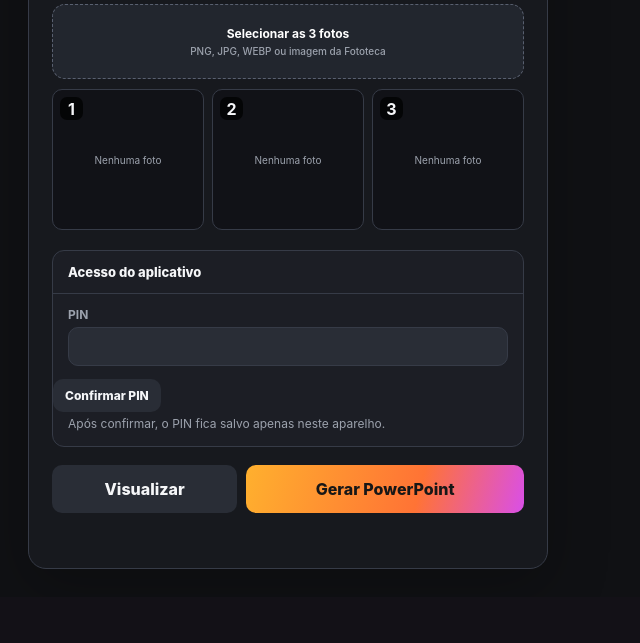
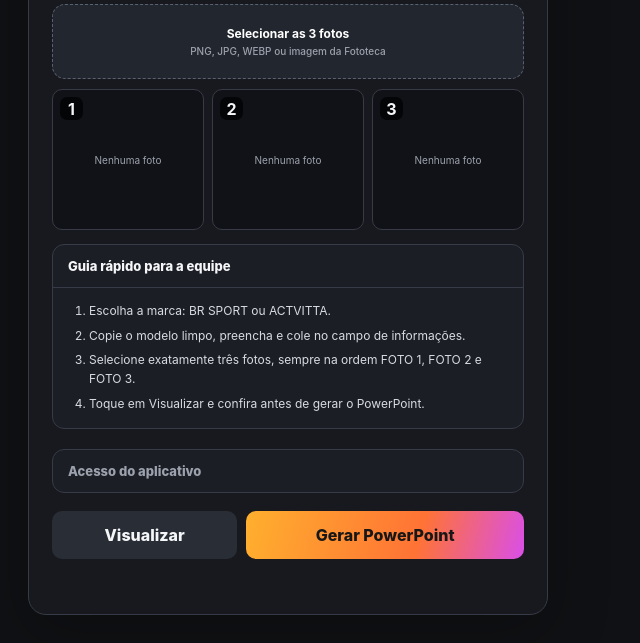
Before and after one commit to nimotodagod-rgb/nimo, a Flask app: page / in a window 1280 px wide, after a click on "Guia rápido para a equipe". Shown: the part 1036-1679 px from the top of the page, without its empty margins (0-640 px from the left). Before the commit the page ends 1605 px from the top, so only its background shows below. Run offline with Flask 3, Linux system fonts and the light colour scheme.

Commit message:
Melhorar tela cheia e guia da equipe

```diff
--- a/web/static/app.js
+++ b/web/static/app.js
@@ -381,6 +381,27 @@ function showSlide(index) {
   });
   $("#slideCounter").textContent = `${state.slideIndex + 1} / ${slides.length}`;
   $("#slideCounter").hidden = false;
+}
+
+function updateSlideShowSize() {
+  const viewer = $("#previewViewer");
+  if (!viewer.classList.contains("slide-show-mode")) return;
+  const compact = window.innerWidth <= 600;
+  const horizontalReserve = compact ? 92 : 150;
+  const verticalReserve = compact ? 128 : 76;
+  const widthByScreen = window.innerWidth - horizontalReserve;
+  const widthByHeight = (window.innerHeight - verticalReserve) * (16 / 9);
+  const width = Math.max(280, Math.min(1200, widthByScreen, widthByHeight));
+  viewer.style.setProperty("--slide-show-width", `${Math.floor(width)}px`);
+}
+
+function closeSlideShowMode() {
+  const viewer = $("#previewViewer");
+  viewer.classList.remove("slide-show-mode");
+  viewer.style.removeProperty("--slide-show-width");
+  document.body.classList.remove("slide-show-open");
+  window.removeEventListener("resize", updateSlideShowSize);
+  window.removeEventListener("orientationchange", updateSlideShowSize);
 }
 
 function saveActiveDraft() {
@@ -857,10 +878,15 @@ $("#openPreview").addEventListener("click", async () => {
   viewer.classList.add("slide-show-mode");
   document.body.classList.add("slide-show-open");
   showSlide(0);
+  updateSlideShowSize();
+  window.addEventListener("resize", updateSlideShowSize);
+  window.addEventListener("orientationchange", updateSlideShowSize);
+  requestAnimationFrame(updateSlideShowSize);
   const requestFullscreen = viewer.requestFullscreen || viewer.webkitRequestFullscreen;
   if (requestFullscreen) {
     try {
       await requestFullscreen.call(viewer);
+      requestAnimationFrame(updateSlideShowSize);
       return;
     } catch (_error) {
       // O modo sobreposto permanece ativo quando o Safari não aceita Fullscreen.
@@ -879,13 +905,13 @@ $("#closeFullscreen").addEventListener("click", async () => {
       // O modo visual também é encerrado abaixo.
     }
   }
-  $("#previewViewer").classList.remove("slide-show-mode");
-  document.body.classList.remove("slide-show-open");
+  closeSlideShowMode();
 });
 function handleFullscreenExit() {
   if (!document.fullscreenElement && !document.webkitFullscreenElement) {
-    $("#previewViewer").classList.remove("slide-show-mode");
-    document.body.classList.remove("slide-show-open");
+    closeSlideShowMode();
+  } else {
+    updateSlideShowSize();
   }
 }
 document.addEventListener("fullscreenchange", handleFullscreenExit);
--- a/web/static/styles.css
+++ b/web/static/styles.css
@@ -200,6 +200,14 @@ details[open] summary { border-bottom: 1px solid var(--line); color: var(--text)
 }
 #templateStatus.success { color: var(--green); }
 #templateStatus.error { color: #ff7979; }
+.usage-guide ol {
+  margin: 0;
+  padding: 14px 18px 15px 36px;
+  color: #d8dbe2;
+  font-size: 12px;
+  line-height: 1.55;
+}
+.usage-guide li + li { margin-top: 6px; }
 .manual-grid, .caption-grid {
   display: grid;
   grid-template-columns: 1fr 1fr;
@@ -459,14 +467,17 @@ details h3 {
 }
 .preview-viewer.slide-show-mode .preview-deck {
   display: block;
-  width: min(1200px, calc(100vw - 150px));
+  width: var(--slide-show-width, min(1200px, calc(100vw - 150px)));
   max-height: none;
   overflow: hidden;
   padding: 0;
   margin: auto;
 }
 .preview-viewer.slide-show-mode .ppt-slide { display: none; }
-.preview-viewer.slide-show-mode .ppt-slide.active { display: block; }
+.preview-viewer.slide-show-mode .ppt-slide.active {
+  display: block;
+  width: 100%;
+}
 .preview-viewer.slide-show-mode .slide-nav {
   position: fixed;
   top: 50%;
@@ -616,7 +627,7 @@ dialog li { margin: 11px 0; color: #d7d9de; }
   .preview-deck { max-height: 70vh; }
   .preview-viewer.slide-show-mode { padding: 56px 46px; }
   .preview-viewer.slide-show-mode .preview-deck {
-    width: calc(100vw - 92px);
+    width: var(--slide-show-width, calc(100vw - 92px));
   }
   .preview-viewer.slide-show-mode .slide-nav {
     width: 38px;
--- a/web/static/sw.js
+++ b/web/static/sw.js
@@ -1,4 +1,4 @@
-const CACHE = "conquistando-v17";
+const CACHE = "conquistando-v18";
 const STATIC = [
   "/",
   "/static/styles.css",
--- a/web/templates/index.html
+++ b/web/templates/index.html
@@ -157,6 +157,16 @@ Pares:"></textarea>
         <div class="photo-slot"><b>3</b><span>Nenhuma foto</span></div>
       </div>
 
+      <details class="usage-guide">
+        <summary>Guia rápido para a equipe</summary>
+        <ol>
+          <li>Escolha a marca: BR SPORT ou ACTVITTA.</li>
+          <li>Copie o modelo limpo, preencha e cole no campo de informações.</li>
+          <li>Selecione exatamente três fotos, sempre na ordem FOTO 1, FOTO 2 e FOTO 3.</li>
+          <li>Toque em Visualizar e confira antes de gerar o PowerPoint.</li>
+        </ol>
+      </details>
+
       <details class="security">
         <summary>Acesso do aplicativo</summary>
         <label>PIN<input id="pin" type="password" inputmode="numeric" autocomplete="current-password"></label>
```
